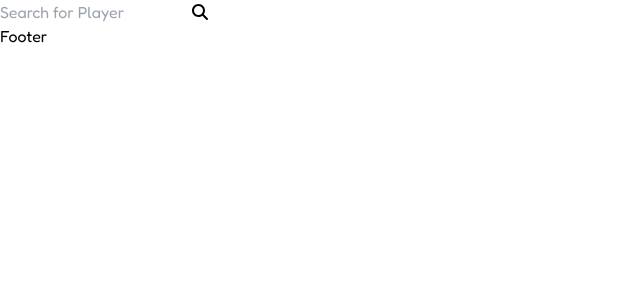
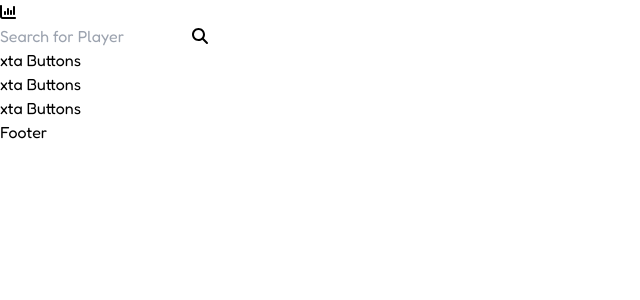
Before and after one commit to trenthendricks2/LA_logs, a React (Vite) app: page / in a window 1280 px wide. Shown: the top 300 px of the page, without its empty margins (0-640 px from the left). Built offline with nearby package versions, Linux system fonts and the light colour scheme.

Commit message:
Added room for extra button on main  search bar
need to add 2nd drop down section for header to select fights.

```diff
--- a/src/components/Header.jsx
+++ b/src/components/Header.jsx
@@ -21,8 +21,9 @@ export default function Header(props) {
     <div className='py-3 px-2 sticky top-0 bg-slate-900 sticky'>
 
       {/* Search Bar */}
-      <div className="relative">
-        <form onSubmit={submitSearchPlayer} className='max-w-md '>
+      <div className="flex">
+        <FontAwesomeIcon icon={faChartColumn} className='text-5xl py-2 flex-none pr-4' /> {/* replace with Site Icon at some point */}
+        <form onSubmit={submitSearchPlayer} className='max-w-md flex-auto py-4'>
           <div className='relative'>
             <input  value={input}
                     onInput={handleInput}
@@ -37,6 +38,9 @@ export default function Header(props) {
             </button>
           </div>
         </form>
+        <div className='py-5 pl-4 '>xta Buttons</div>
+        <div className='py-5 pl-2 gap-2 '>xta Buttons</div>
+        <div className='py-5 pl-2 gap-2 '>xta Buttons</div>
       </div>
 
           {/* Drop down menus */}
```
